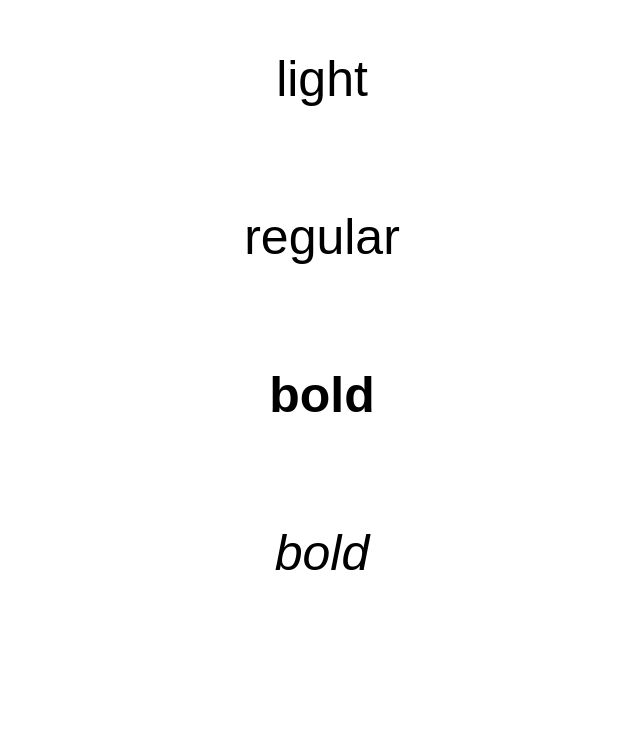
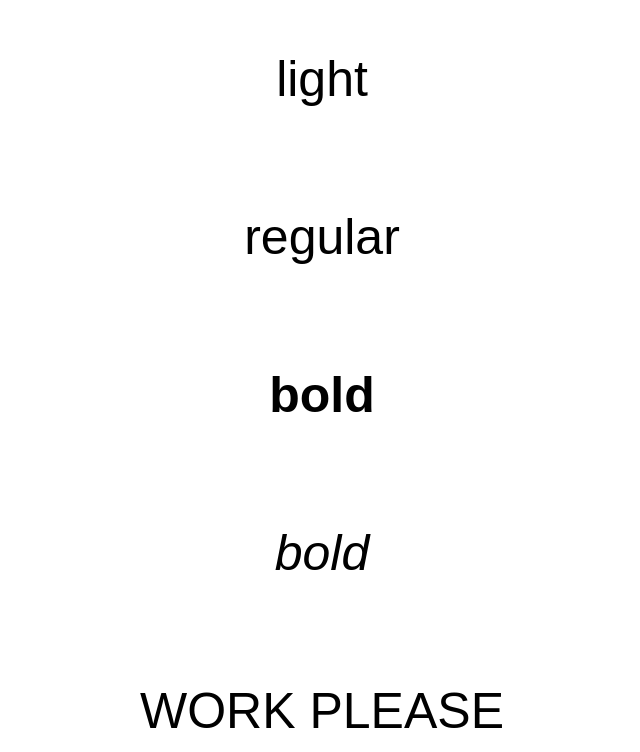
Before and after one commit to Isynopoulos1/wedding, a React (Vite) app: page / in a window 1280 px wide. Shown: the part 200-952 px from the top of the page, without its empty margins (318-958 px from the left). Before the commit the page ends 832 px from the top, so only its background shows below. Built offline with nearby package versions, Linux system fonts and the light colour scheme; a web font is replaced by a local one.

Commit message:
try github action 6

```diff
--- a/src/App.jsx
+++ b/src/App.jsx
@@ -12,6 +12,7 @@ const App = () => {
         <p className="regular">regular</p>
         <p className="bold">bold</p>
         <p className="italic">bold</p>
+        <p>WORK PLEASE</p>
       </Test>
     </>
   );
```
